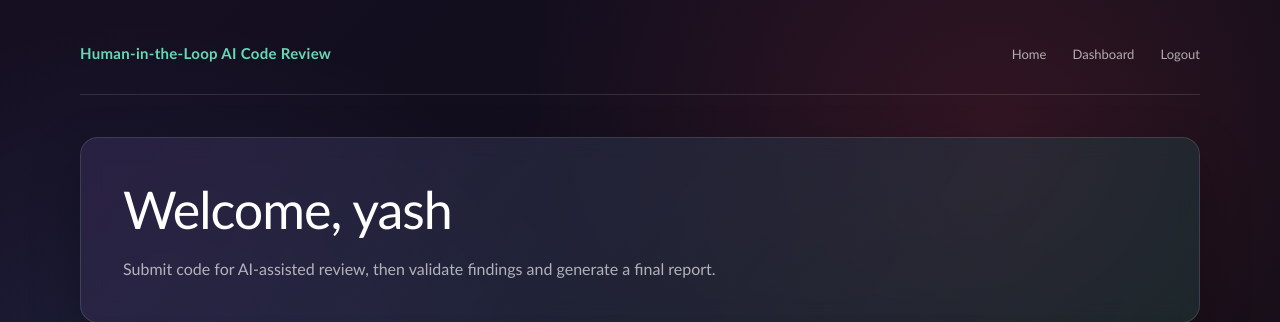
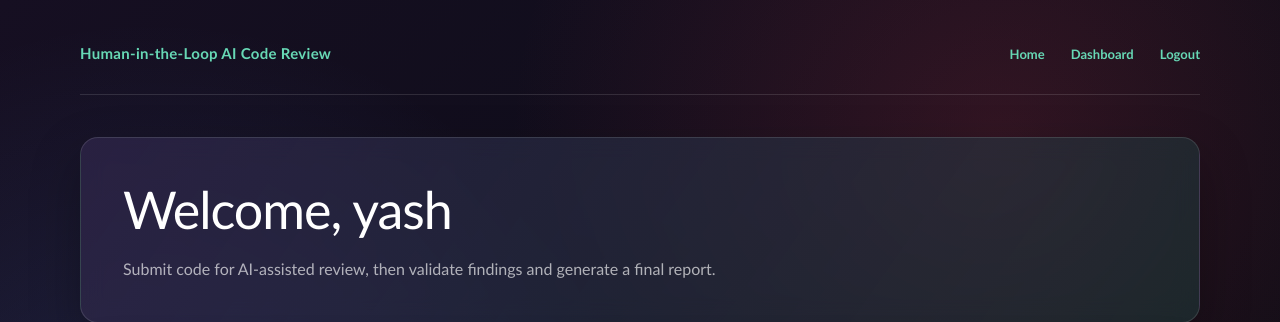
Before and after one commit to yash8339/Human-in-the-loop-of-ai-for-code-review, a Flask app: page /dashboard in a window 1280 px wide. Shown: the top 322 px of the page. Run offline with Flask 3, Linux system fonts and the light colour scheme; a user stored in the database is signed in; data that the repository does not hold is empty.

Commit message:
FrontEndChanging

```diff
--- a/project/frontend/templates/base.html
+++ b/project/frontend/templates/base.html
@@ -53,7 +53,7 @@
     body.app-shell .topnav strong { color: var(--app-accent); font-size: 15px; }
     body.app-shell .topnav a,
     body.app-shell a { color: var(--app-accent); text-decoration: none; }
-    body.app-shell .topnav a { color: var(--app-muted); font-size: 13px; margin-left: 22px; }
+    body.app-shell .topnav a { color: var(--app-accent); font-size: 13px; font-weight: 700; margin-left: 22px; }
     body.app-shell .topnav a:hover,
     body.app-shell a:hover { color: #8ce7ca; }
     body.app-shell .hero {
```
